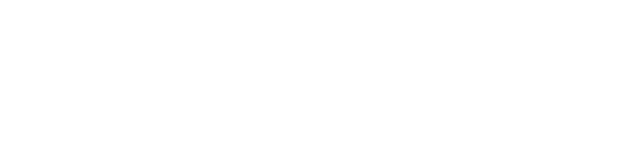
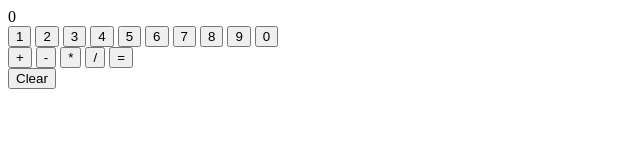
Before and after one commit to Silmunia/odin-calculator, a plain HTML site: page index.html in a window 1280 px wide. Shown: the whole page, without its empty margins (0-640 px from the left). Drawn offline with Linux system fonts and the light colour scheme.

Commit message:
Add basic calculator interface

```diff
--- a/index.html
+++ b/index.html
@@ -7,6 +7,30 @@
     </head>
 
     <body>
-
+        <div id="calculator">
+            <div id="display">
+                <span>0</span>
+            </div>
+            <div id="numbers">
+                <button>1</button>
+                <button>2</button>
+                <button>3</button>
+                <button>4</button>
+                <button>5</button>
+                <button>6</button>
+                <button>7</button>
+                <button>8</button>
+                <button>9</button>
+                <button>0</button>
+            </div>
+            <div id="operators">
+                <button>+</button>
+                <button>-</button>
+                <button>*</button>
+                <button>/</button>
+                <button>=</button>
+            </div>
+            <button>Clear</button>
+        </div>
     </body>
 </html>
```
